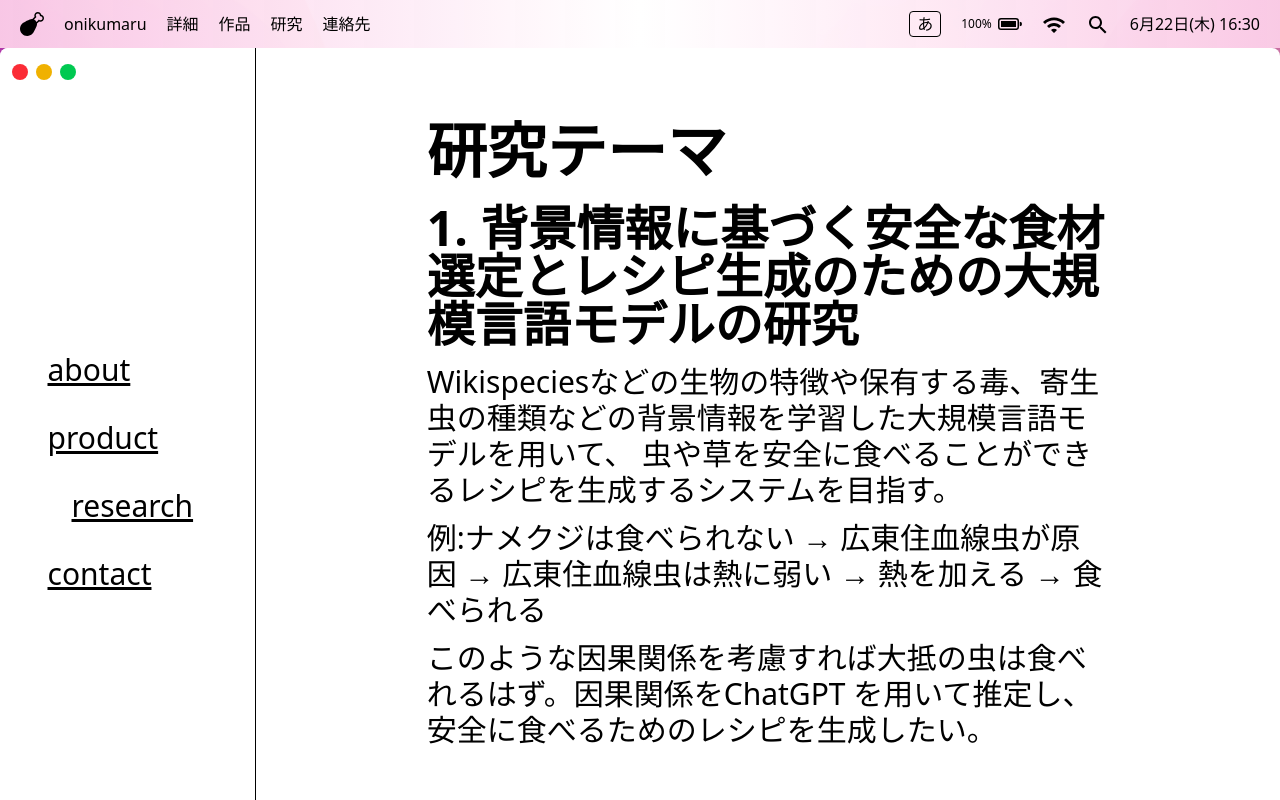
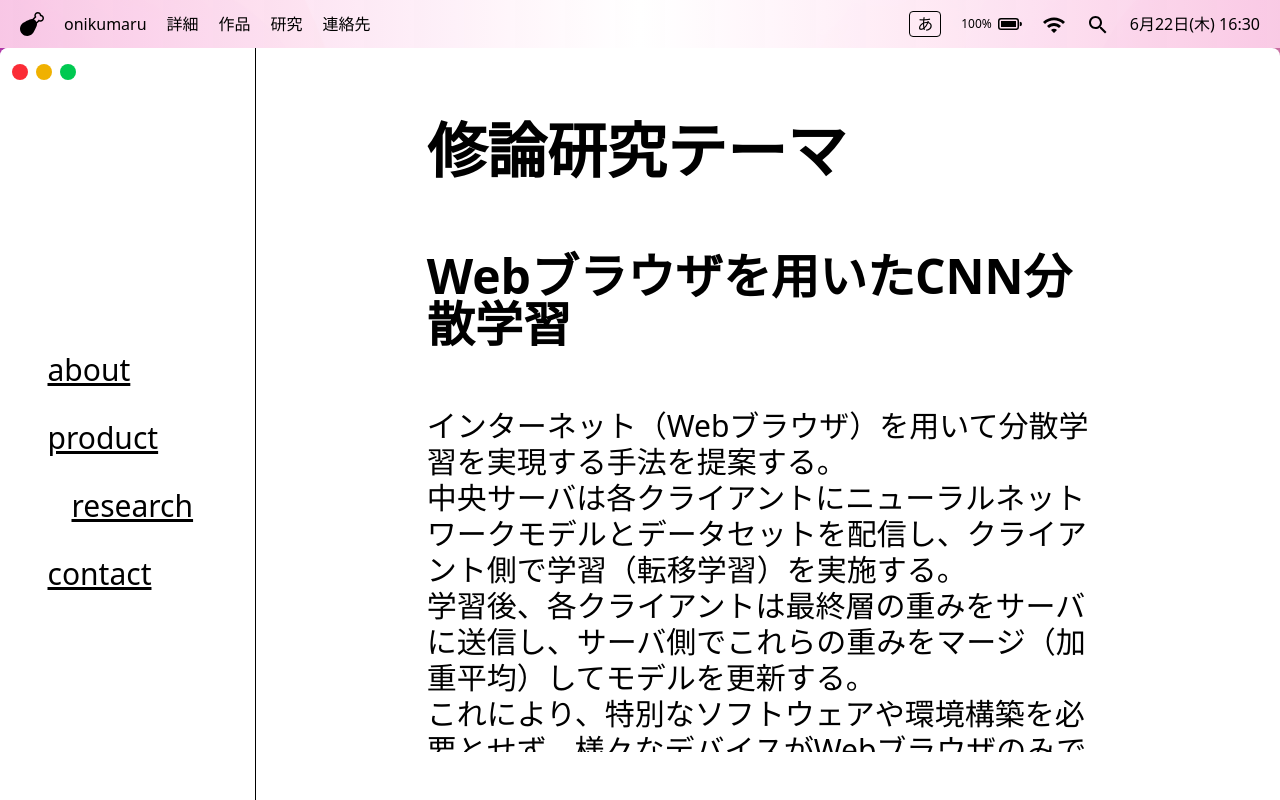
Before and after one commit to Nikudanngo/my-portfolio, a Next.js app: page /research in a window 1280 px wide. Built offline with nearby package versions, Linux system fonts and the light colour scheme.

Commit message:
add text research page

```diff
--- a/src/app/research/page.tsx
+++ b/src/app/research/page.tsx
@@ -1,38 +1,50 @@
 "use client";
 
 import { Notion } from "@/components/os/Notion";
+import ReactMarkdown from 'react-markdown';
+import remarkGfm from 'remark-gfm'
+export default function Research() {
+  const markdown = `
+# 修論研究テーマ
+## Webブラウザを用いたCNN分散学習
 
-export default function Research() {
+インターネット（Webブラウザ）を用いて分散学習を実現する手法を提案する。
+中央サーバは各クライアントにニューラルネットワークモデルとデータセットを配信し、クライアント側で学習（転移学習）を実施する。
+学習後、各クライアントは最終層の重みをサーバに送信し、サーバ側でこれらの重みをマージ（加重平均）してモデルを更新する。
+これにより、特別なソフトウェアや環境構築を必要とせず、様々なデバイスがWebブラウザのみで分散学習への参加を目指す。
+`
+  const markdown2 = `
+# 卒論研究テーマ
+## 背景情報に基づく安全な虫料理レシピ生成のための大規模言語モデルの研究
+
+Wikispeciesなどの生物の特徴や保有する毒、寄生虫の種類などの背景情報を学習した大規模言語モデルを用いて、虫や草を安全に食べることができるレシピを生成するシステムを目指す。
+例:ナメクジは食べられない → 広東住血線虫が原因 → 広東住血線虫は熱に弱い → 熱を加える → 食べられる
+このような因果関係を考慮すれば大抵の虫は食べれるはず。因果関係をChatGPTを用いて推定し、安全に食べるためのレシピを生成したい。
+`
+
   return (
     <Notion>
       <div className="mx-auto w-2/3">
-        <h1 className="font-bold">研究テーマ</h1>
-        <h2>
-          1.
-          背景情報に基づく安全な食材選定とレシピ生成のための大規模言語モデルの研究
-        </h2>
-        <p>
-          <a>Wikispecies</a>
-          などの生物の特徴や保有する毒、寄生虫の種類などの背景情報を学習した大規模言語モデルを用いて、
-          虫や草を安全に食べることができるレシピを生成するシステムを目指す。
-        </p>
-        <p>
-          例:ナメクジは食べられない → 広東住血線虫が原因 →
-          広東住血線虫は熱に弱い → 熱を加える → 食べられる
-        </p>
-        <p>
-          このような因果関係を考慮すれば大抵の虫は食べれるはず。因果関係をChatGPT
-          を用いて推定し、安全に食べるためのレシピを生成したい。
-        </p>
-        <h2>2. Incremental Database Regeneration(IDR)</h2>
-        <p>
-          ChatGPTの生成したデータをデータベースに保存しておき、次回以降ユーザーが同じデータを欲しがった時にはデータベースから取得する。
-          (Incremental Static Regeneration)ISRのような仕組みの研究。
-        </p>
-        <span className="text-2xl font-normal opacity-40">
-          (これは多分新規制あるのか調査中...多分ボツ)
-        </span>
-        <img src="/cook-bug.svg" alt="cookBug" />
+        <div style={{
+          wordBreak: 'break-word',
+          overflowWrap: 'anywhere',
+          whiteSpace: 'pre-wrap',
+        }}>
+          <ReactMarkdown remarkPlugins={[remarkGfm]}>
+              {markdown.trim()}
+          </ReactMarkdown>
+          <div className="w-full flex flex-col justify-center">
+            <img src="/mainImage.svg" alt="mainImage" />
+            <p className="text-center">図1: Webブラウザを用いたCNN分散学習の概要</p>
+          </div>
+          <ReactMarkdown remarkPlugins={[remarkGfm]}>
+              {markdown2.trim()}
+          </ReactMarkdown>
+          <div className="w-full flex flex-col justify-center">
+            <img src="/flow.drawio.svg" alt="ChatGPTBugRecipe" />
+            <p className="text-center">図2: 背景情報に基づく安全な虫料理レシピ生成、評価の流れ</p>
+          </div>
+        </div>
       </div>
     </Notion>
   );
```
Also changed, not shown: public/flow.drawio.svg (added), public/mainImage.svg (added).
